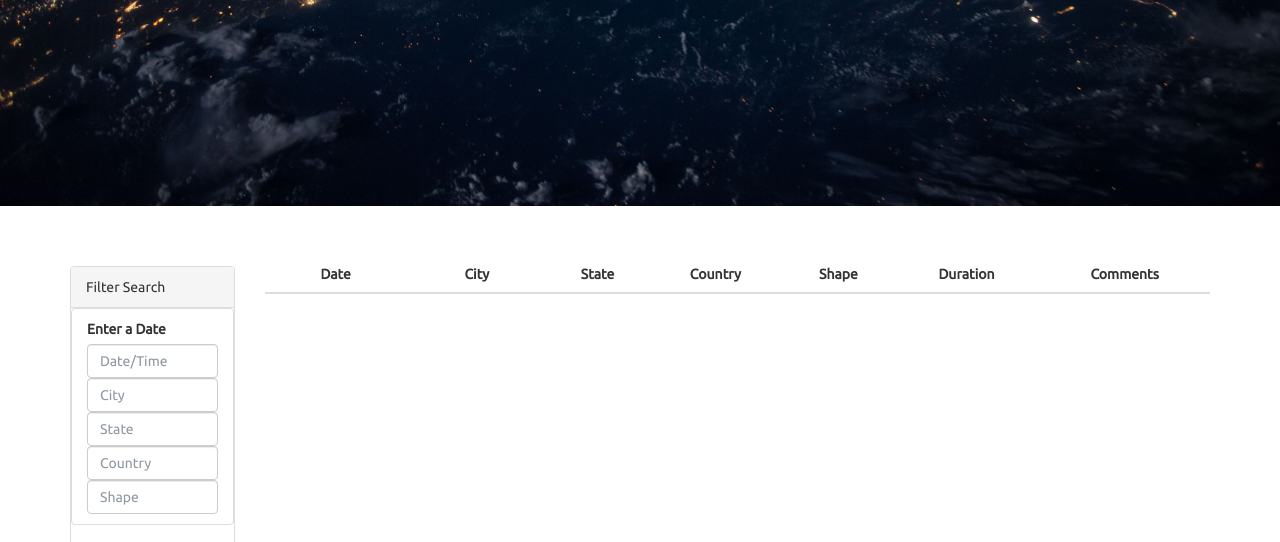
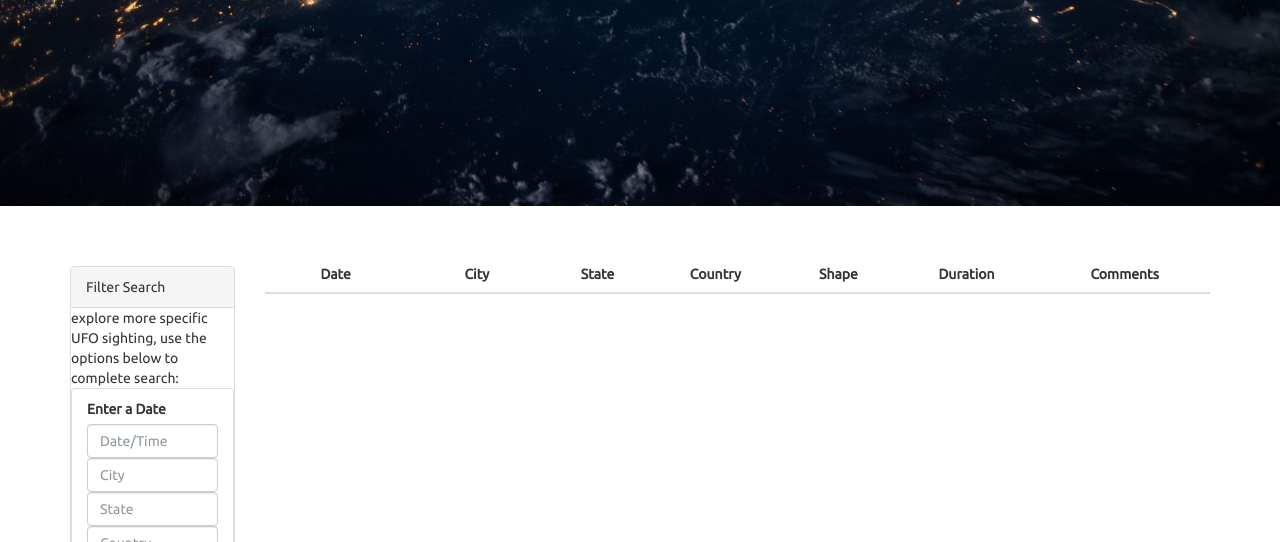
Before and after one commit to Edwardeddie10/javascript-challenge, a plain HTML site: page index.html in a window 1280 px wide. Shown: the part 406-948 px from the top of the page. Drawn offline with nearby package versions, Linux system fonts and the light colour scheme; files that its build step writes are made by us from their sources; files whose address does not match are found by name.

Commit message:
Add files via upload

```diff
--- a/index.html
+++ b/index.html
@@ -34,6 +34,7 @@
               <div class="panel-body">
                 <form>
                   <div class="form-group">
+                     explore more specific UFO sighting, use the options below to complete search:</h5>
                     <ul class="list-group" id="filters">
                       <li class="filter list-group-item">
                         <label for="date">Enter a Date</label>
```
